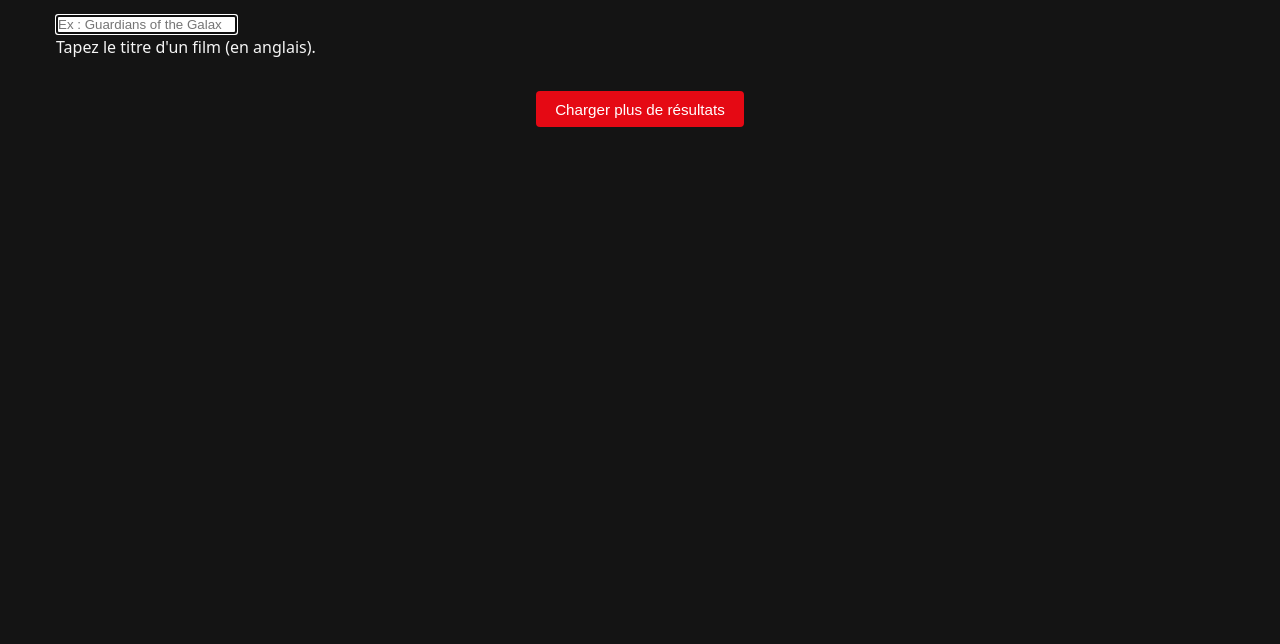
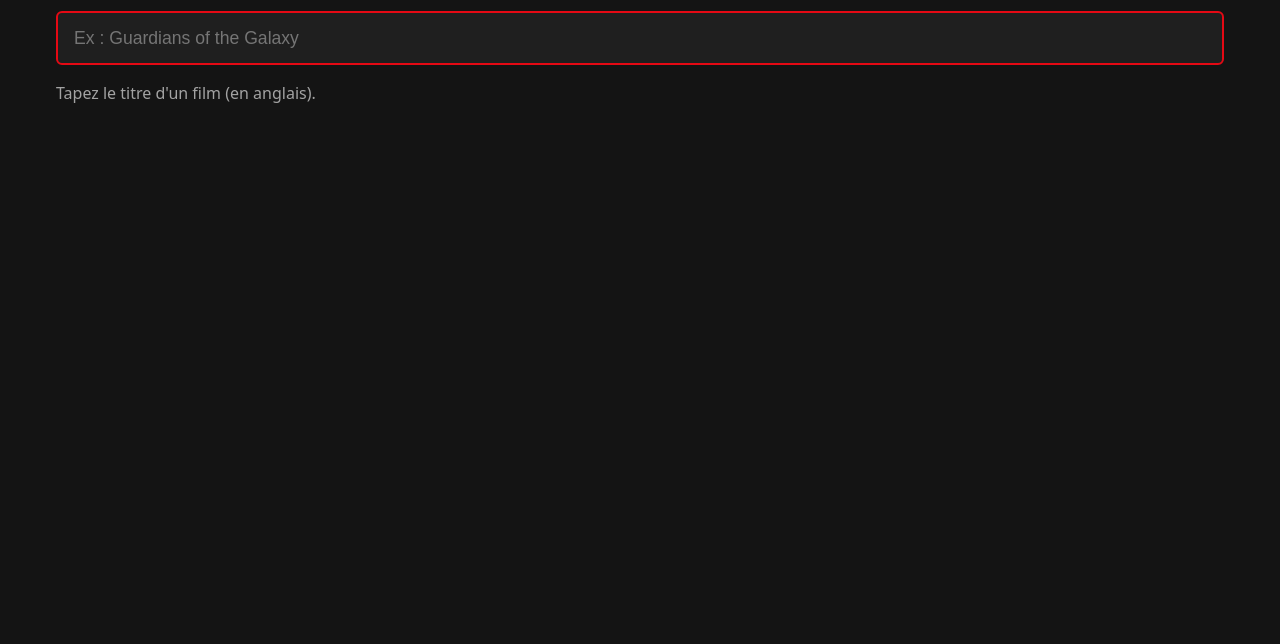
Before and after one commit to nadesn/mini-projet-cinema, a website built with Vite: page search.html in a window 1280 px wide. Shown: the part 156-800 px from the top of the page. Built offline with nearby package versions, Linux system fonts and the light colour scheme; no server answers.

Commit message:
style: ajout css de la barre de recherche et correction attribut hidden

```diff
--- a/src/style.css
+++ b/src/style.css
@@ -68,3 +68,21 @@ h1, h2 { margin-bottom: 1.5rem; }
 .btn:hover { opacity: 0.85; }
 .btn:disabled { opacity: 0.5; cursor: wait; }
 .btn--center { display: block; margin: 2rem auto 0; }
+
+/* Search input and message*/
+
+[hidden] { display: none !important; }
+
+.search-input {
+  width: 100%;
+  padding: 0.9rem 1rem;
+  font-size: 1.1rem;
+  border: 2px solid #333;
+  border-radius: 6px;
+  background: var(--surface);
+  color: var(--text);
+  margin-bottom: 1rem;
+}
+.search-input:focus { outline: none; border-color: var(--accent); }
+
+.message { color: var(--muted); margin-bottom: 1.5rem; }
```
